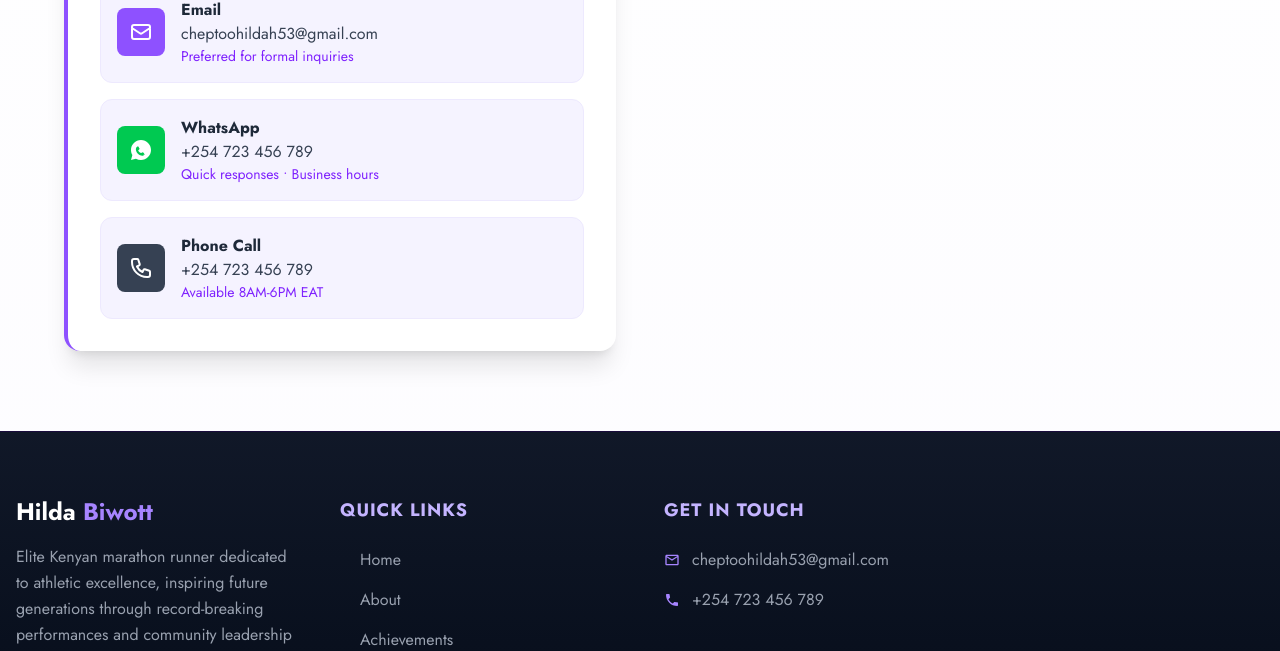
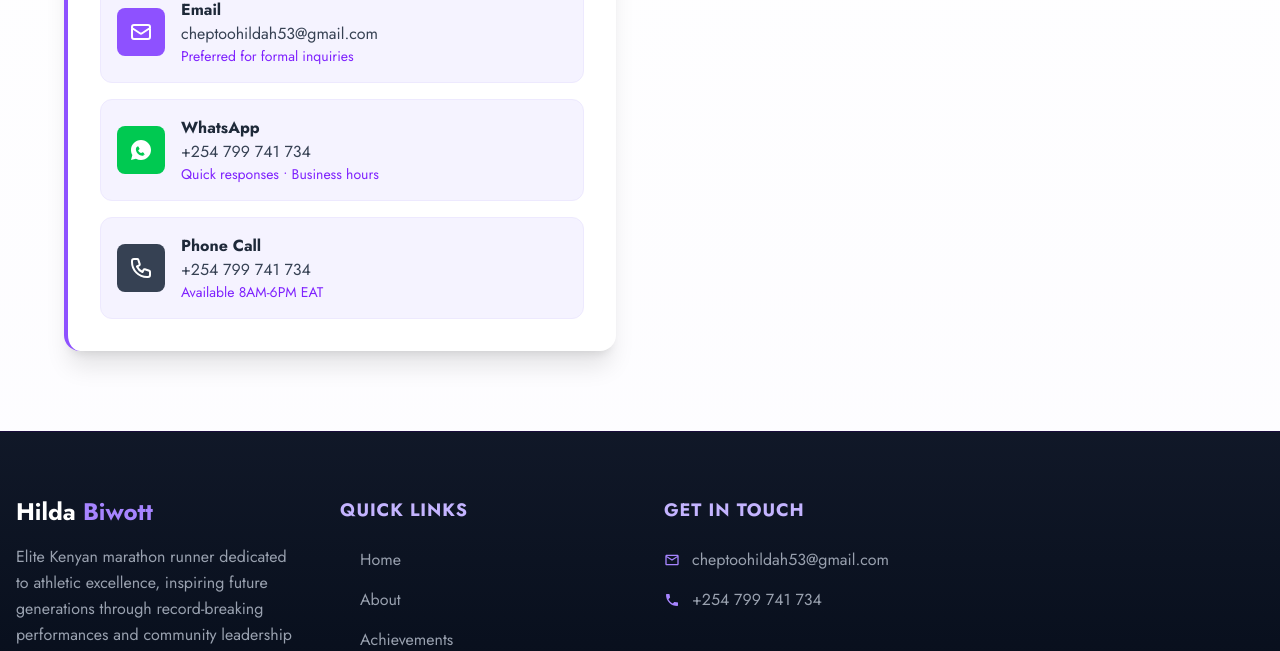
Before and after one commit to Koech161/gideon-sugut, a Next.js app: page / in a window 1280 px wide. Shown: the part 3198-3849 px from the top of the page. Built offline with nearby package versions, Linux system fonts and the light colour scheme.

Commit message:
update contact

```diff
--- a/components/Contact.jsx
+++ b/components/Contact.jsx
@@ -69,7 +69,7 @@ export default function Contact() {
                 </motion.a>
 
                 <motion.a
-                  href="https://wa.me/+254723456789"
+                  href="https://wa.me/+254799741734"
                   className="flex items-center p-4 transition-all border border-violet-100 bg-violet-50 rounded-xl hover:bg-violet-100 group hover:shadow-lg"
                   whileHover={{ x: 5 }}
                 >
@@ -80,7 +80,7 @@ export default function Contact() {
                   </div>
                   <div>
                     <h4 className="font-bold text-gray-800">WhatsApp</h4>
-                    <p className="text-gray-700">+254 723 456 789</p>
+                    <p className="text-gray-700">+254 799 741 734</p>
                     <p className="text-sm text-violet-600">Quick responses • Business hours</p>
                   </div>
                   <svg className="w-5 h-5 ml-auto transition-opacity opacity-0 text-violet-500 group-hover:opacity-100" fill="none" stroke="currentColor" viewBox="0 0 24 24">
@@ -89,7 +89,7 @@ export default function Contact() {
                 </motion.a>
 
                 <motion.a
-                  href="tel:+254723456789"
+                  href="tel:+254799741734"
                   className="flex items-center p-4 transition-all border border-violet-100 bg-violet-50 rounded-xl hover:bg-violet-100 group hover:shadow-lg"
                   whileHover={{ x: 5 }}
                 >
@@ -100,7 +100,7 @@ export default function Contact() {
                   </div>
                   <div>
                     <h4 className="font-bold text-gray-800">Phone Call</h4>
-                    <p className="text-gray-700">+254 723 456 789</p>
+                    <p className="text-gray-700">+254 799 741 734</p>
                     <p className="text-sm text-violet-600">Available 8AM-6PM EAT</p>
                   </div>
                   <svg className="w-5 h-5 ml-auto transition-opacity opacity-0 text-violet-500 group-hover:opacity-100" fill="none" stroke="currentColor" viewBox="0 0 24 24">
--- a/components/Footer.jsx
+++ b/components/Footer.jsx
@@ -11,7 +11,7 @@ const navLinks = [
 
 const socialLinks = [
   {
-    href: 'https://wa.me/+254723456789',
+    href: 'https://wa.me/+254799741734',
     label: 'WhatsApp',
     icon: (
       <svg className="w-5 h-5" fill="currentColor" viewBox="0 0 24 24">
@@ -21,7 +21,7 @@ const socialLinks = [
     color: 'bg-green-500 hover:bg-green-600'
   },
   {
-    href: 'tel:+254723456789',
+    href: 'tel:+254799741734',
     label: 'Phone',
     icon: (
       <svg className="w-5 h-5" fill="currentColor" viewBox="0 0 24 24">
@@ -122,7 +122,7 @@ export default function Footer() {
                 <svg className="w-4 h-4 mr-3 text-violet-400" fill="currentColor" viewBox="0 0 24 24">
                   <path d="M6.62 10.79c1.44 2.83 3.76 5.15 6.59 6.59l2.2-2.2c.27-.27.67-.36 1.02-.24 1.12.37 2.33.57 3.57.57.55 0 1 .45 1 1V20c0 .55-.45 1-1 1-9.39 0-17-7.61-17-17 0-.55.45-1 1-1h3.5c.55 0 1 .45 1 1 0 1.25.2 2.45.57 3.57.12.35.03.74-.24 1.02l-2.2 2.2z"/>
                 </svg>
-                +254 723 456 789
+                +254 799 741 734
               </p>
 
             </div>
```
